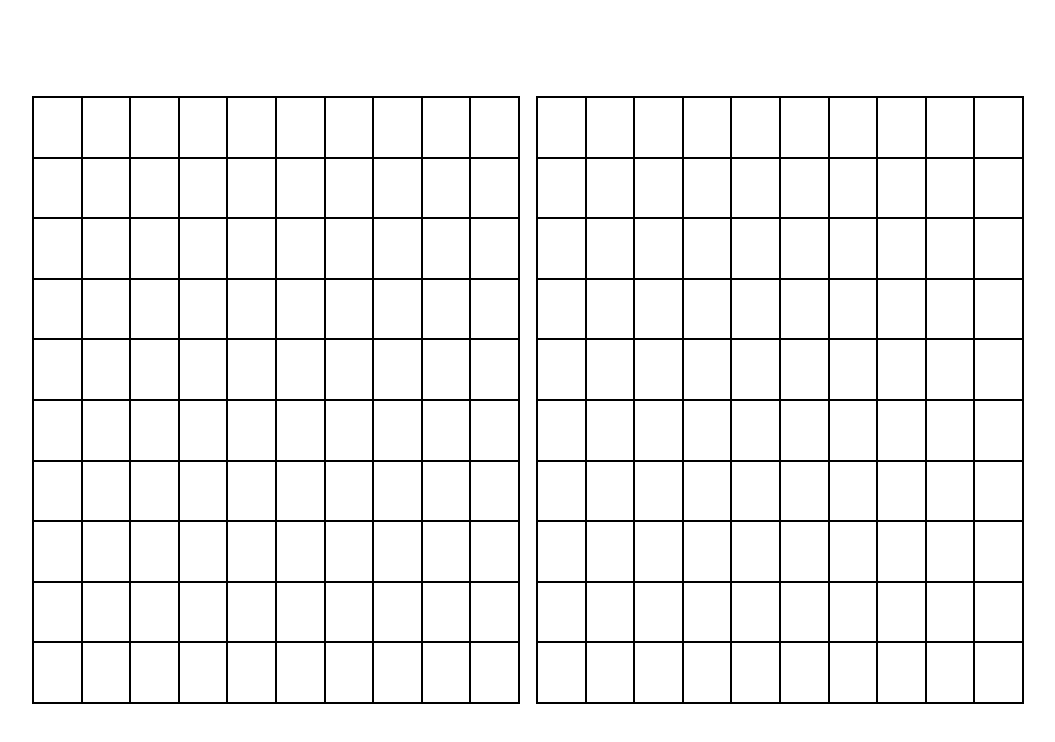
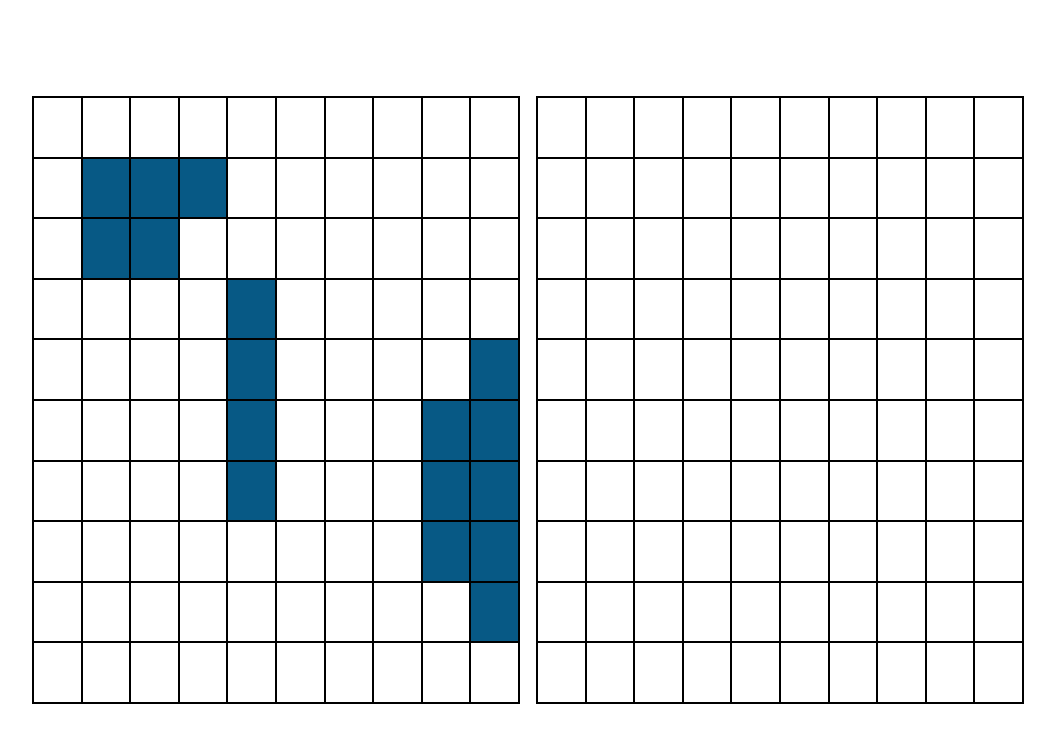
Before and after one commit to OndraSvec/battleship, a website built with Vite: page index.html in a window 1280 px wide. Shown: the whole page, without its empty margins (112-1167 px from the left). Built offline with nearby package versions, Linux system fonts and the light colour scheme.

Commit message:
Add ship cell styling

```diff
--- a/public/styles/style.css
+++ b/public/styles/style.css
@@ -10,6 +10,7 @@
 
 :root {
   --cell-gray: #e4e4e7;
+  --cell-ship: #075985;
 }
 
 html {
@@ -48,6 +49,10 @@ body {
   border: 1px solid black;
 }
 
+.Humanboard > .placed-ship {
+  background-color: var(--cell-ship);
+}
+
 .Computerboard > div:hover {
   cursor: pointer;
   background-color: var(--cell-gray);
```
